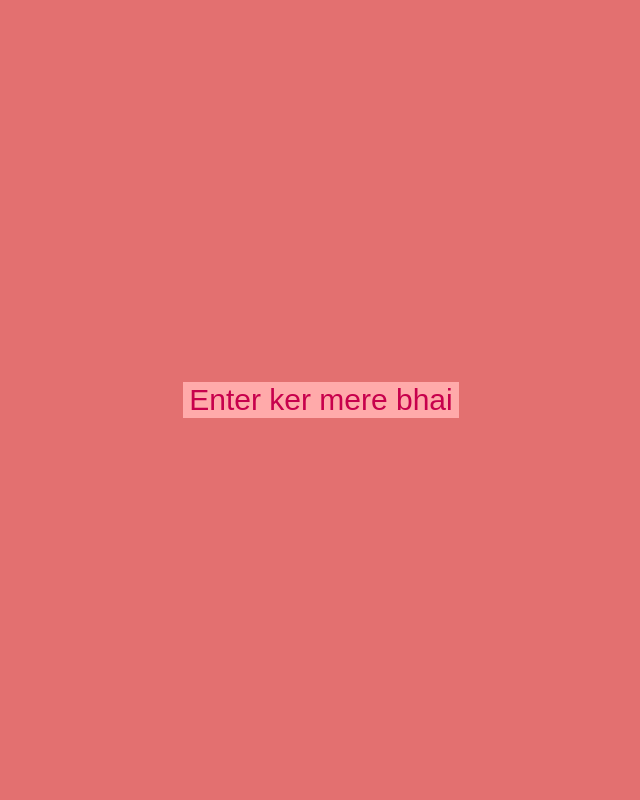
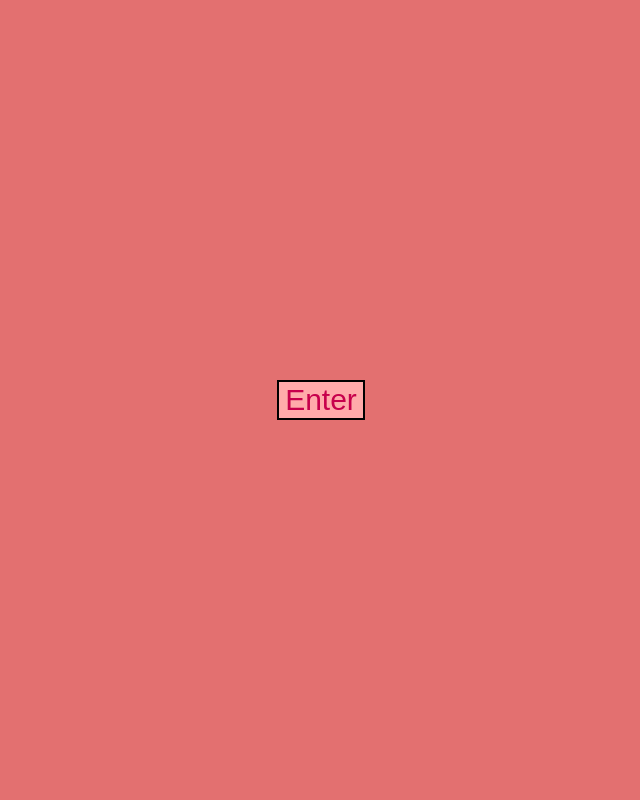
Before and after one commit to rohan-stack/Happy-birthday-karan.html, a plain HTML site: page index.html in a window 1280 px wide. Shown: the top 800 px of the page, without its empty margins (319-959 px from the left). Drawn offline with Linux system fonts and the light colour scheme.

Commit message:
publishing awesome pages 1592917117146

```diff
--- a/index.html
+++ b/index.html
@@ -7,7 +7,7 @@
  </head>
  <body bgcolor="#eef">
   <div id="loaded">
-   <button onclick="proceed()">Enter ker mere bhai</button>
+   <button onclick="proceed()">Enter </button>
   </div>
   <center>
    <br>
--- a/style.css
+++ b/style.css
@@ -12,7 +12,10 @@ button{
     background: #ffaaaa;
     color: #c7004c;
     border:none;
-    border-box: 3px solid #000;
+    border-left: 2px solid #000;
+  border-right: 2px solid #000;
+  border-top: 2px solid black;
+  border-bottom: 2px solid black;
     outline:none;
     font-family: Cinzel', serif;
 }
```
